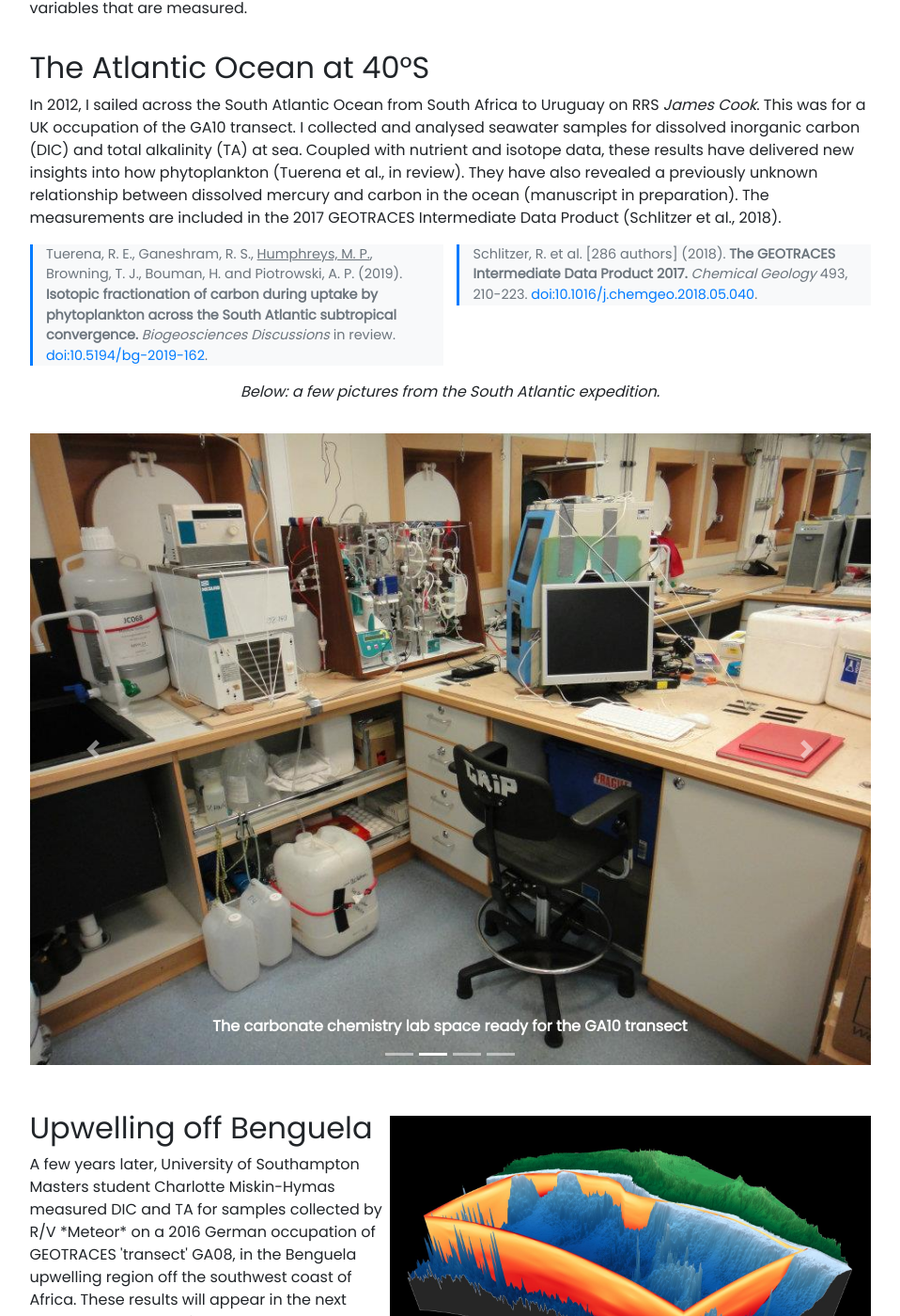
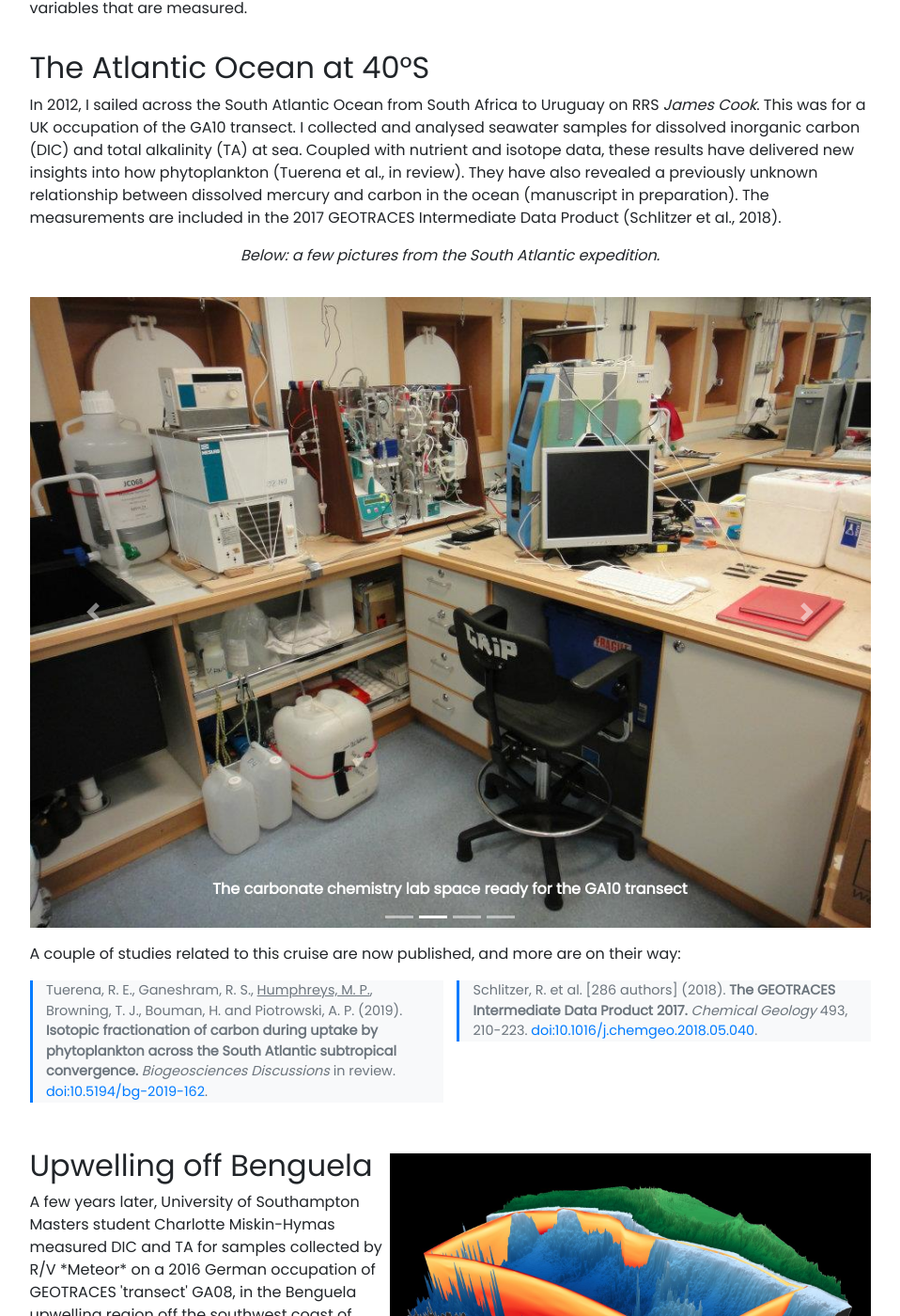
Before and after one commit to mvdh7/mvdh7.github.io, a Jekyll site: the page built from _projects/500-geotraces.md, in a window 1280 px wide and 1400 px high, scrolled down 357 px. Shown: the whole window at 94% size, without its empty margins (161-1119 px from the left). Built offline with Jekyll 4.4.1, drawn with Linux system fonts in a browser that asks for light colours; nearby versions of some CDN libraries; comment, search, counter and statistics services are not loaded.

Commit message:
Shift citations lower

```diff
--- a/_projects/500-geotraces.md
+++ b/_projects/500-geotraces.md
@@ -13,18 +13,6 @@ The [GEOTRACES](http://www.geotraces.org) project is, in its own words, "an inte
 ## The Atlantic Ocean at 40°S
 
 In 2012, I sailed across the South Atlantic Ocean from South Africa to Uruguay on RRS *James Cook*. This was for a UK occupation of the GA10 transect. I collected and analysed seawater samples for dissolved inorganic carbon (DIC) and total alkalinity (TA) at sea. Coupled with nutrient and isotope data, these results have delivered new insights into how phytoplankton (Tuerena et al., in review). They have also revealed a previously unknown relationship between dissolved mercury and carbon in the ocean (manuscript in preparation). The measurements are included in the 2017 GEOTRACES Intermediate Data Product (Schlitzer et al., 2018).
-
-<div style="display:flex; font-size:90%; flex-wrap:wrap">
-
-<div style="padding-right:0.8%; width:50%; min-width:200px"><blockquote>
-Tuerena, R. E., Ganeshram, R. S., <u>Humphreys, M. P.</u>, Browning, T. J., Bouman, H. and Piotrowski, A. P. (2019). <strong>Isotopic fractionation of carbon during uptake by phytoplankton across the South Atlantic subtropical convergence.</strong> <em>Biogeosciences Discussions</em> in review. <a href="https://doi.org/10.5194/bg-2019-162">doi:10.5194/bg-2019-162</a>.
-</blockquote></div>
-
-<div style="padding-left:0.8%; width:50%; min-width:200px"><blockquote>
-Schlitzer, R. et al. [286 authors] (2018). <strong>The GEOTRACES Intermediate Data Product 2017.</strong> <em>Chemical Geology</em> 493, 210-223. <a href="https://doi.org/10.1016/j.chemgeo.2018.05.040">doi:10.1016/j.chemgeo.2018.05.040</a>.
-</blockquote></div>
-
-</div>
 
 <p class="text-center"><i>Below: a few pictures from the South Atlantic expedition.</i></p>
 
@@ -71,6 +59,20 @@ Schlitzer, R. et al. [286 authors] (2018). <strong>The GEOTRACES Intermediate Da
   </a>
 </div>
 
+A couple of studies related to this cruise are now published, and more are on their way:
+
+<div style="display:flex; font-size:90%; flex-wrap:wrap">
+
+<div style="padding-right:0.8%; width:50%; min-width:200px"><blockquote>
+Tuerena, R. E., Ganeshram, R. S., <u>Humphreys, M. P.</u>, Browning, T. J., Bouman, H. and Piotrowski, A. P. (2019). <strong>Isotopic fractionation of carbon during uptake by phytoplankton across the South Atlantic subtropical convergence.</strong> <em>Biogeosciences Discussions</em> in review. <a href="https://doi.org/10.5194/bg-2019-162">doi:10.5194/bg-2019-162</a>.
+</blockquote></div>
+
+<div style="padding-left:0.8%; width:50%; min-width:200px"><blockquote>
+Schlitzer, R. et al. [286 authors] (2018). <strong>The GEOTRACES Intermediate Data Product 2017.</strong> <em>Chemical Geology</em> 493, 210-223. <a href="https://doi.org/10.1016/j.chemgeo.2018.05.040">doi:10.1016/j.chemgeo.2018.05.040</a>.
+</blockquote></div>
+
+</div>
+
 <div style="display:flex; align-items:center">
 
 <div>
```
